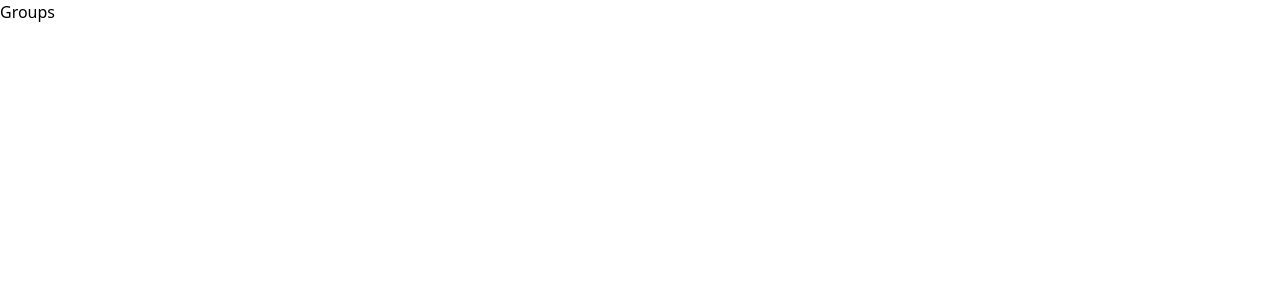
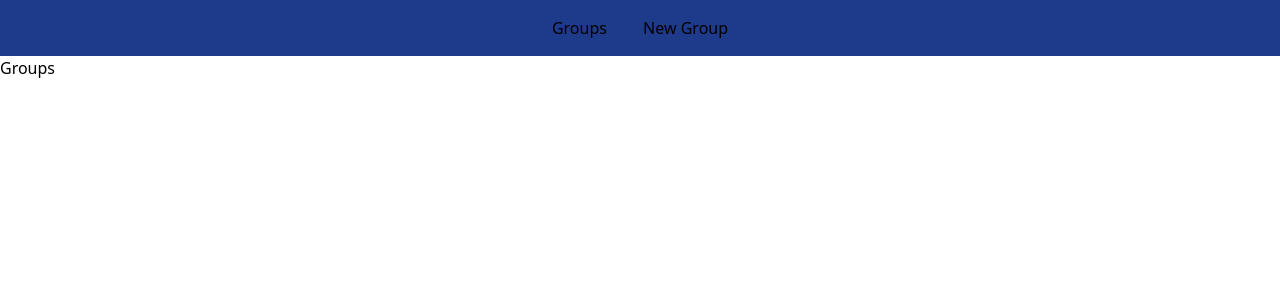
Before and after one commit to antromo741/tutor-react-client, a React (Create React App) app: page / in a window 1280 px wide. Shown: the top 300 px of the page. Built offline with nearby package versions, Linux system fonts and the light colour scheme.

Commit message:
trying to add navbar and some links

```diff
--- a/src/App.js
+++ b/src/App.js
@@ -8,6 +8,10 @@ function App() {
   return (
     <div className="App">
       <Router>
+        <nav className="text-center bg-blue-900 text-white-100 p-4">
+        <NavLink className="inLine-block px-4 py-2" to="/">Groups</NavLink>
+      <NavLink className="inLine-block px-4 py-2" to="/groups/new"> New Group</NavLink>
+      </nav>
         <Switch>
           <Route exact path="/">
             Groups
```
